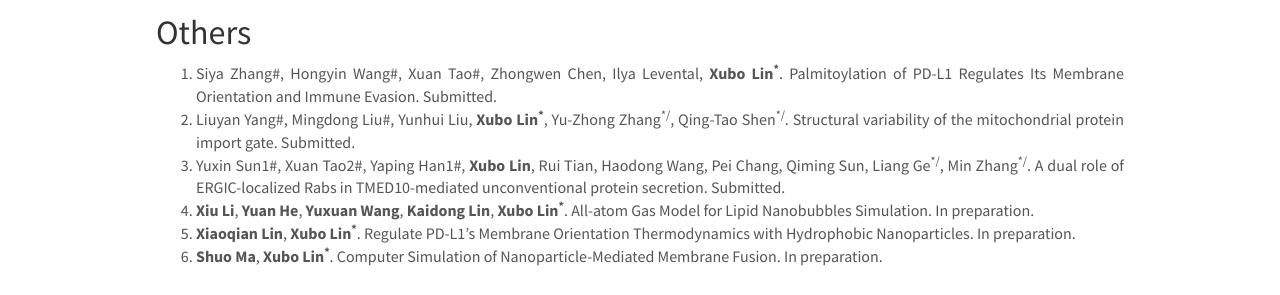
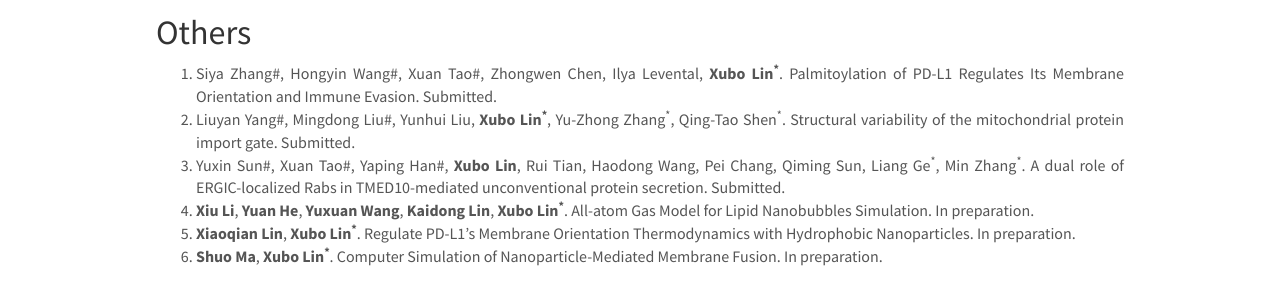
Before and after one commit to linxubo/linxubo.github.io, a Jekyll site: the page built from _pages/publications.md, in a window 1280 px wide and 900 px high, scrolled down 336 px. Shown: the part 153-448 px from the top of the window. Built offline with Jekyll 4.4.1, drawn with Linux system fonts in a browser that asks for light colours; nearby versions of some CDN libraries; a script that is not in the unit is left out.

Commit message:
Update publications.md

```diff
--- a/_pages/publications.md
+++ b/_pages/publications.md
@@ -18,8 +18,8 @@ Jump to: **[Book Chapters](#Book Chapters), [Others](#Others), [2024](#2024), [2
 
 ## Others
 1. Siya Zhang#, Hongyin Wang#, Xuan Tao#, Zhongwen Chen, Ilya Levental, **Xubo Lin<sup>*</sup>**. Palmitoylation of PD-L1 Regulates Its Membrane Orientation and Immune Evasion. Submitted.
-2. Liuyan Yang#, Mingdong Liu#, Yunhui Liu, **Xubo Lin<sup>*</sup>**, Yu-Zhong Zhang<sup>*/</sup>, Qing-Tao Shen<sup>*/</sup>. Structural variability of the mitochondrial protein import gate. Submitted.
-3. Yuxin Sun1#, Xuan Tao2#, Yaping Han1#, **Xubo Lin**, Rui Tian, Haodong Wang, Pei Chang, Qiming Sun, Liang Ge<sup>*/</sup>, Min Zhang<sup>*/</sup>. A dual role of ERGIC-localized Rabs in TMED10-mediated unconventional protein secretion. Submitted.
+2. Liuyan Yang#, Mingdong Liu#, Yunhui Liu, **Xubo Lin<sup>*</sup>**, Yu-Zhong Zhang<sup>*</sup>, Qing-Tao Shen<sup>*</sup>. Structural variability of the mitochondrial protein import gate. Submitted.
+3. Yuxin Sun#, Xuan Tao#, Yaping Han#, **Xubo Lin**, Rui Tian, Haodong Wang, Pei Chang, Qiming Sun, Liang Ge<sup>*</sup>, Min Zhang<sup>*</sup>. A dual role of ERGIC-localized Rabs in TMED10-mediated unconventional protein secretion. Submitted.
 4. **Xiu Li**, **Yuan He**, **Yuxuan Wang**, **Kaidong Lin**, **Xubo Lin<sup>*</sup>**. All-atom Gas Model for Lipid Nanobubbles Simulation. In preparation.
 5. **Xiaoqian Lin**, **Xubo Lin<sup>*</sup>**. Regulate PD-L1’s Membrane Orientation Thermodynamics with Hydrophobic Nanoparticles. In preparation.
 6. **Shuo Ma**, **Xubo Lin<sup>*</sup>**. Computer Simulation of Nanoparticle-Mediated Membrane Fusion. In preparation.
```
